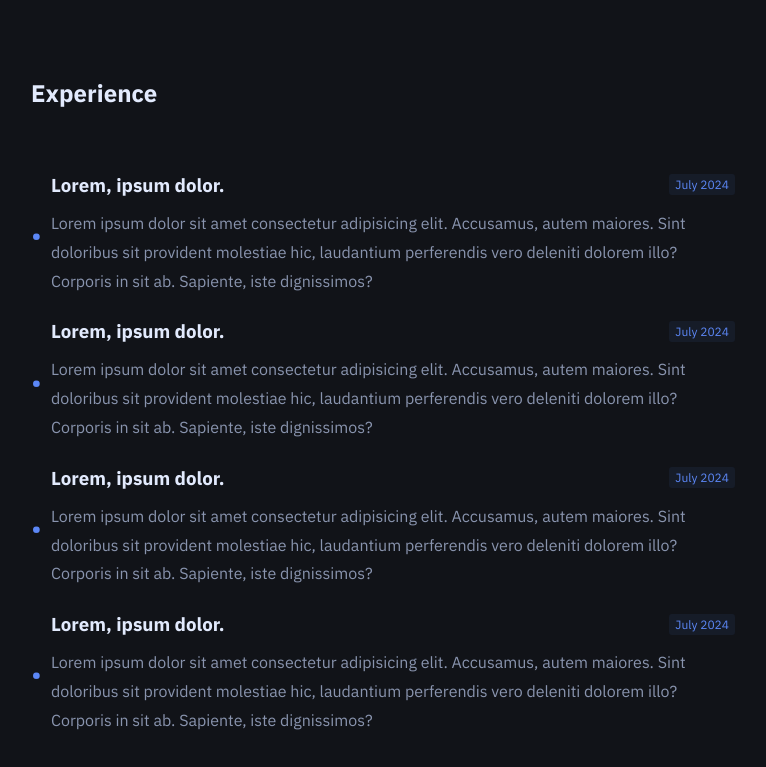
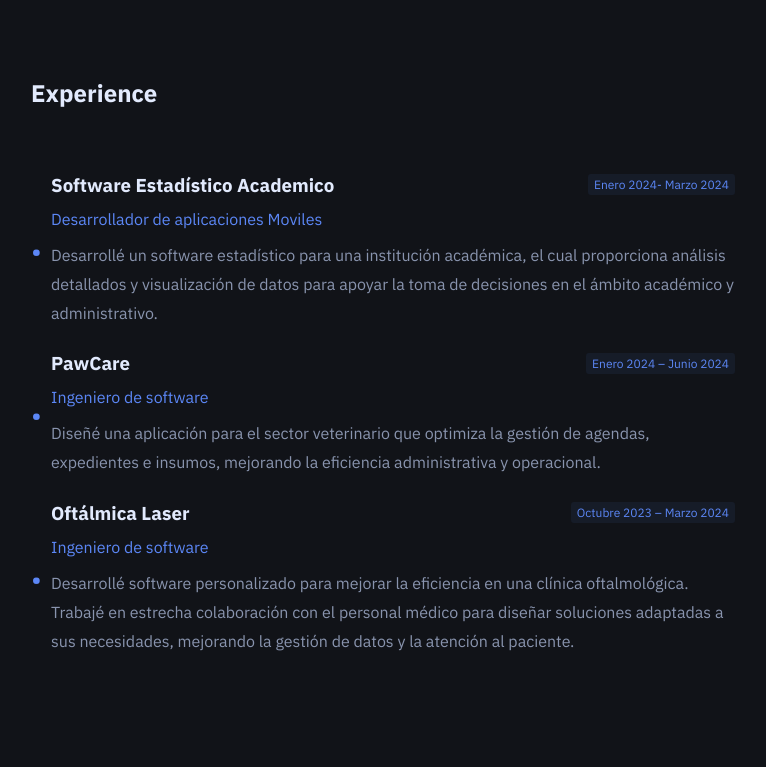
Before and after one commit to carlos-burelo/coatl.in, an Astro site: page / in a window 1280 px wide. Shown: the part 849-1616 px from the top of the page, without its empty margins (257-1023 px from the left). After the commit the page ends 1536 px from the top, so only its background shows below. Built offline with nearby package versions, Linux system fonts and the light colour scheme; Astro itself is replaced by a stand-in of ours.

Commit message:
:pencil: add real experience data

```diff
--- a/src/core/components/elements/experience-card.astro
+++ b/src/core/components/elements/experience-card.astro
@@ -1,5 +1,5 @@
 ---
-const { title, summary, date } = Astro.props
+const { title, summary, date, role } = Astro.props
 ---
 
 <li>
@@ -7,6 +7,7 @@ const { title, summary, date } = Astro.props
         <h3>{title}</h3>
         <time>{date}</time>
     </header>
+    <span>{role}</span>
     <p>{summary}</p>
 </li>
 
@@ -34,6 +35,10 @@ const { title, summary, date } = Astro.props
         align-items: center;
     }
 
+    span {
+        color: var(--primary);
+    }
+
     time {
         background-color: var(--bg-emphasis);
         padding: 0.25em 0.5em;
--- a/src/core/components/sections/experience.astro
+++ b/src/core/components/sections/experience.astro
@@ -1,15 +1,28 @@
 ---
 import ExperienceCart from '#components/elements/experience-card.astro'
 
-const events = Array.from({ length: 4 }, () => ({
-    title: 'Lorem, ipsum dolor.',
-    date: Intl.DateTimeFormat('en-US', {
-        month: 'long',
-        year: 'numeric',
-    }).format(new Date()),
-    summary:
-        'Lorem ipsum dolor sit amet consectetur adipisicing elit. Accusamus, autem maiores. Sint doloribus sit provident molestiae hic, laudantium perferendis vero deleniti dolorem illo? Corporis in sit ab. Sapiente, iste dignissimos?',
-}))
+const events = [
+    {
+        date: 'Enero 2024- Marzo 2024',
+        role: ' Desarrollador de aplicaciones Moviles',
+        title: 'Software Estadístico Academico',
+        summary: `Desarrollé un software estadístico para una institución académica, el cual proporciona análisis detallados y visualización de datos para apoyar la toma de decisiones en el ámbito académico y administrativo.`,
+    },
+    {
+        date: 'Enero 2024 – Junio 2024',
+        title: 'PawCare',
+        role: 'Ingeniero de software',
+        summary:
+            'Diseñé una aplicación para el sector veterinario que optimiza la gestión de agendas, expedientes e insumos, mejorando la eficiencia administrativa y operacional.',
+    },
+    {
+        date: 'Octubre 2023 – Marzo 2024',
+        title: 'Oftálmica Laser',
+        role: 'Ingeniero de software',
+        summary:
+            ' Desarrollé software personalizado para mejorar la eficiencia en una clínica oftalmológica. Trabajé en estrecha colaboración con el personal médico para diseñar soluciones adaptadas a sus necesidades, mejorando la gestión de datos y la atención al paciente.',
+    },
+]
 ---
 
 <section>
```
